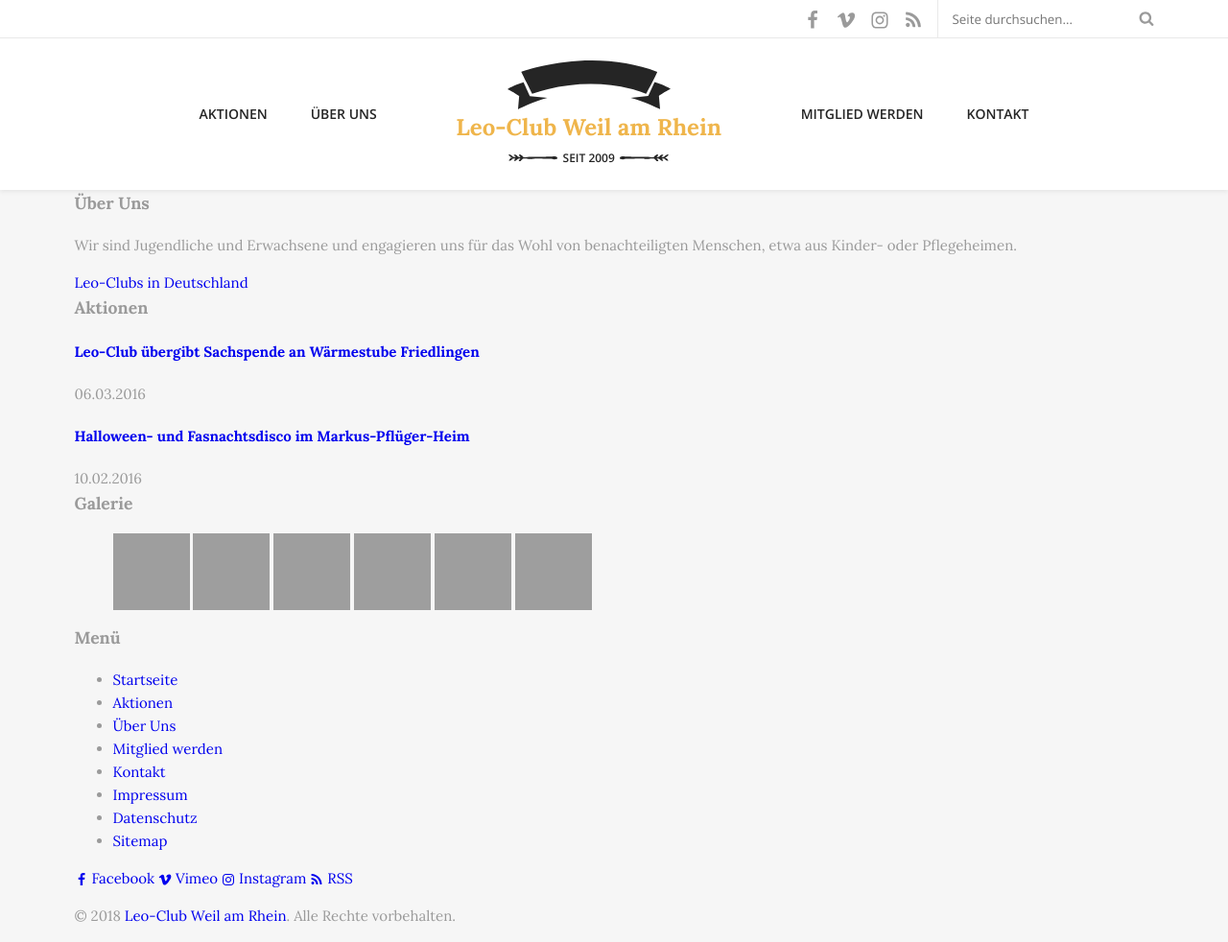
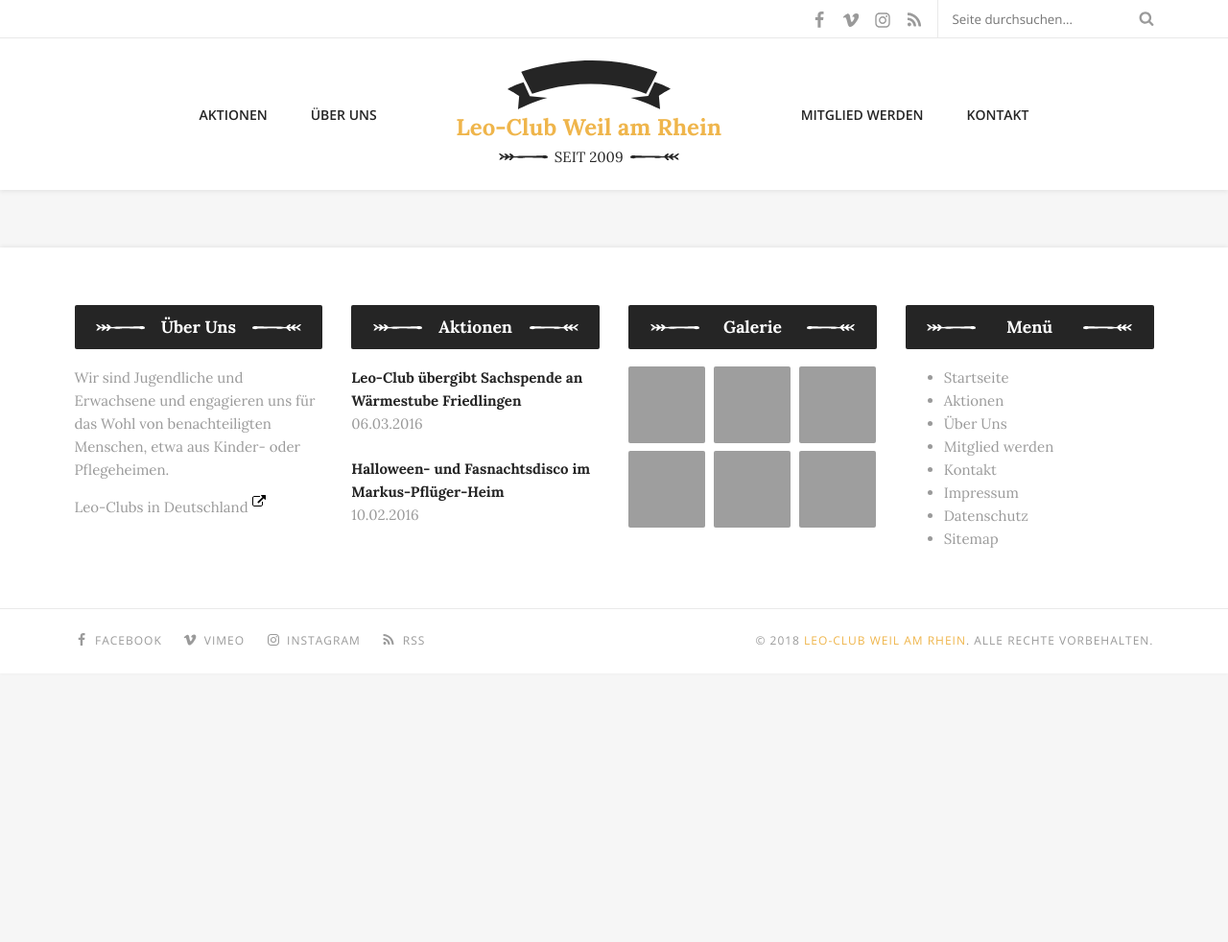
Before and after one commit to andreasremdt/leo-club, a Jekyll site: the page built from index.md, in a window 1280 px wide. Shown: the whole page at 96% size. Built offline with Jekyll 4.4.1, drawn with Linux system fonts in a browser that asks for light colours; after the commit the page ends 900 px from its top, so only the background shows below that; grey boxes are pictures that could not be loaded.

Commit message:
optimize header styles

```diff
--- a/_includes/header.html
+++ b/_includes/header.html
@@ -4,8 +4,8 @@
       <ul id="social-icons">
         {%- for social_link in site.social_links -%}
           <li>
-            <a class="icon" href="{{ social_link.url }}" target="_blank" rel="noopener" title="Der Leo-Club auf {{ social_link.name }}">
-              <svg width="20" height="20">
+            <a href="{{ social_link.url }}" target="_blank" rel="noopener" title="Der Leo-Club auf {{ social_link.name }}">
+              <svg width="18" height="18">
                 <use xlink:href="/assets/svgs/icons.svg#icon-{{ social_link.name | downcase }}"></use>
               </svg>
             </a>
@@ -23,13 +23,13 @@
     </div>
   </div>
   <nav id="site-navigation">
-    <a href="{{ site.url }}" id="logo">
+    <a href="{{ site.url }}" id="site-logo">
       <img src="{{ "assets/svgs/curved-ribbon.svg" | relative_url }}" alt="Logo">
 
-      <div class="title">
+      <div id="title">
         {{ site.title }}
       </div>
-      <div class="arrows">
+      <div id="arrows">
         Seit 2009
       </div>
     </a>
--- /dev/null
+++ b/_sass/_helpers.scss
@@ -0,0 +1,14 @@
+.link-external {
+  position: relative;
+
+  &::after {
+    position: absolute;
+    top: -6px;
+    right: -18px;
+    width: 14px;
+    height: 14px;
+
+    content: url("/assets/svgs/external.svg");
+    filter: brightness(0.6);
+  }
+}
--- a/_sass/_typography.scss
+++ b/_sass/_typography.scss
@@ -11,5 +11,11 @@ h1, h2, h3 {
 }
 
 a {
+  color: inherit;
+
   text-decoration: none;
+
+  &:hover, &:focus {
+    color: $yellow-color;
+  }
 }
--- a/_sass/elements/_header.scss
+++ b/_sass/elements/_header.scss
@@ -1,4 +1,6 @@
 #site-header {
+  margin-bottom: $spacing-big;
+
   background-color: $white-color;
 
   box-shadow: 0 .1rem .3rem rgba(0, 0, 0, .07);
@@ -12,9 +14,10 @@
   align-items: center;
   padding: $spacing-default;
 
-  .item {
+  > .item {
     margin: 0 $spacing-default;
-    font: 700 14px/1.6 $sans-font;
+
+    font: 700 14px $sans-font, $fallback-font;
     text-transform: uppercase;
 
     color: $gray-color-darkest;
@@ -30,50 +33,45 @@
   }
 }
 
-#logo {
+#site-logo {
   order: 4;
   margin: 0 $spacing-big;
 
   text-align: center;
 
-  > .title {
+  > #title {
     color: $yellow-color;
+
     font-weight: 700;
     font-size: 24px;
   }
 
-  > .arrows {
+  > #arrows {
     display: inline-block;
     position: relative;
 
-    font-family: $sans-font;
-    font-weight: 600;
-    font-size: 12px;
+    font: 600 12px/inherit $sans-font, $fallback-font;
     text-transform: uppercase;
 
     color: $gray-color-darkest;
 
-
-    &::before {
+    &::before, &::after {
       content: "";
 
       position: absolute;
-      right: 110%;
       top: 0;
       width: 100px;
       height: 100%;
+    }
+
+    &::before {
+      right: 110%;
 
       background: transparent url("/assets/svgs/left-arrow.svg") no-repeat right center;
     }
 
     &::after {
-      content: "";
-
-      position: absolute;
       left: 110%;
-      top: 0;
-      width: 100px;
-      height: 100%;
 
       background: transparent url("/assets/svgs/right-arrow.svg") no-repeat left center;
     }
@@ -99,12 +97,10 @@
 
   border-right: 1px solid $gray-color-light;
 
-  .icon {
+  a {
     margin-right: 1rem;
 
     color: $gray-color;
-
-    outline: none;
 
     &:hover, &:focus {
       color: $gray-color-darkest;
--- a/_sass/theme.scss
+++ b/_sass/theme.scss
@@ -5,4 +5,6 @@
   "reset",
   "typography",
   "layout",
-  "elements/header";
+  "helpers",
+  "elements/header",
+  "elements/footer";
```
